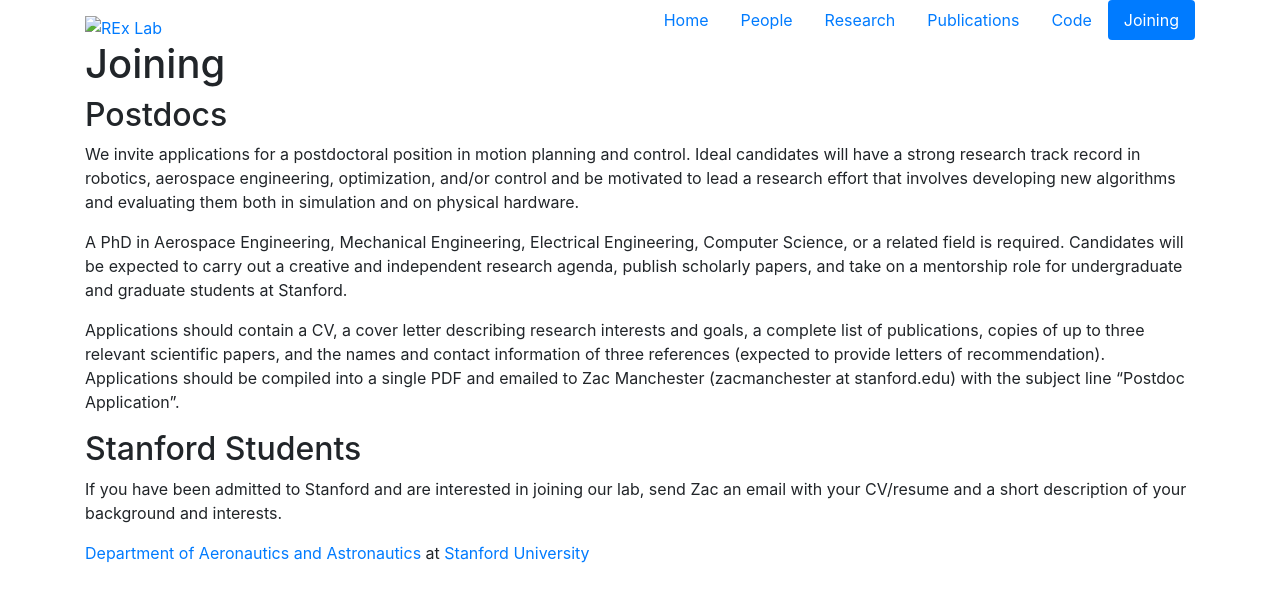
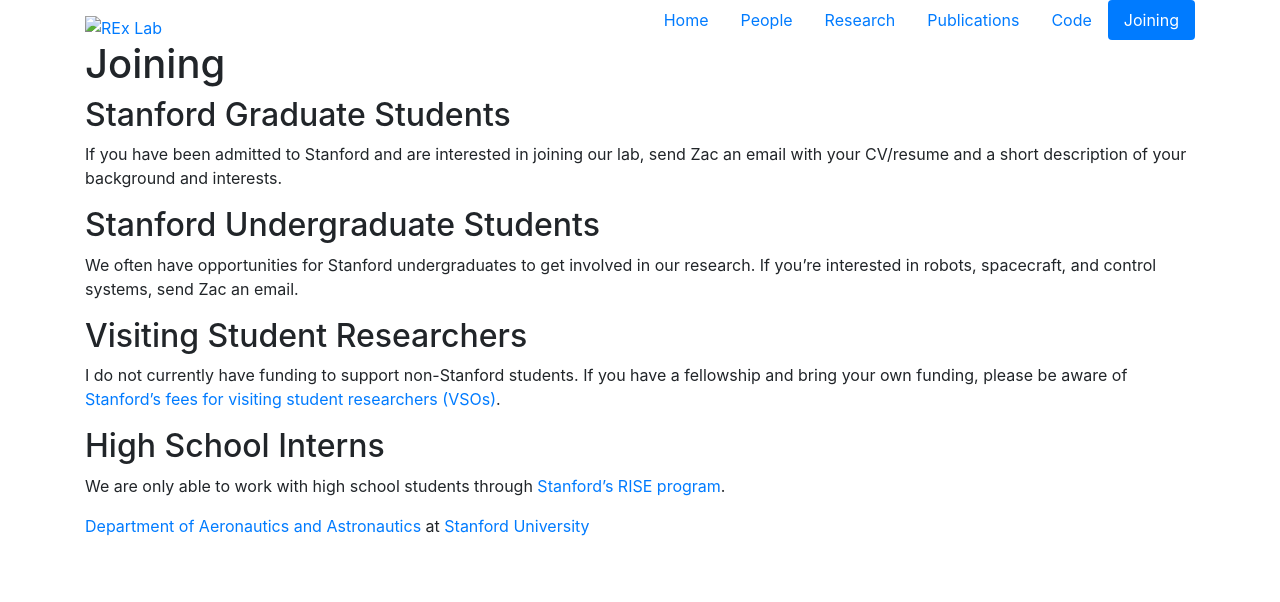
Before and after one commit to RoboticExplorationLab/roboticexplorationlab.github.io, a Jekyll site: the page built from join.md, in a window 1280 px wide. Shown: the top 602 px of the page. Built offline with Jekyll 4.4.1, drawn with Linux system fonts in a browser that asks for light colours; comment, search, counter and statistics services are not loaded.

Commit message:
Changed joining info

```diff
--- a/join.md
+++ b/join.md
@@ -3,14 +3,18 @@
 title: Joining
 ---
 
-## Postdocs
-
-We invite applications for a postdoctoral position in motion planning and control. Ideal candidates will have a strong research track record in robotics, aerospace engineering, optimization, and/or control and be motivated to lead a research effort that involves developing new algorithms and evaluating them both in simulation and on physical hardware.
-
-A PhD in Aerospace Engineering, Mechanical Engineering, Electrical Engineering, Computer Science, or a related field is required. Candidates will be expected to carry out a creative and independent research agenda, publish scholarly papers, and take on a mentorship role for undergraduate and graduate students at Stanford.
-
-Applications should contain a CV, a cover letter describing research interests and goals, a complete list of publications, copies of up to three relevant scientific papers, and the names and contact information of three references (expected to provide letters of recommendation). Applications should be compiled into a single PDF and emailed to Zac Manchester (zacmanchester at stanford.edu) with the subject line "Postdoc Application".
-
-## Stanford Students
+## Stanford Graduate Students
 
 If you have been admitted to Stanford and are interested in joining our lab, send Zac an email with your CV/resume and a short description of your background and interests.
+
+## Stanford Undergraduate Students
+
+We often have opportunities for Stanford undergraduates to get involved in our research. If you're interested in robots, spacecraft, and control systems, send Zac an email.
+
+## Visiting Student Researchers
+
+I do not currently have funding to support non-Stanford students. If you have a fellowship and bring your own funding, please be aware of [Stanford's fees for visiting student researchers (VSOs)](https://registrar.stanford.edu/staff/visiting-student-researchers/fees-visiting-student-researchers).
+
+## High School Interns
+
+We are only able to work with high school students through [Stanford's RISE program](https://oso.stanford.edu/programs/39-rise-summer-internship-program).
```
